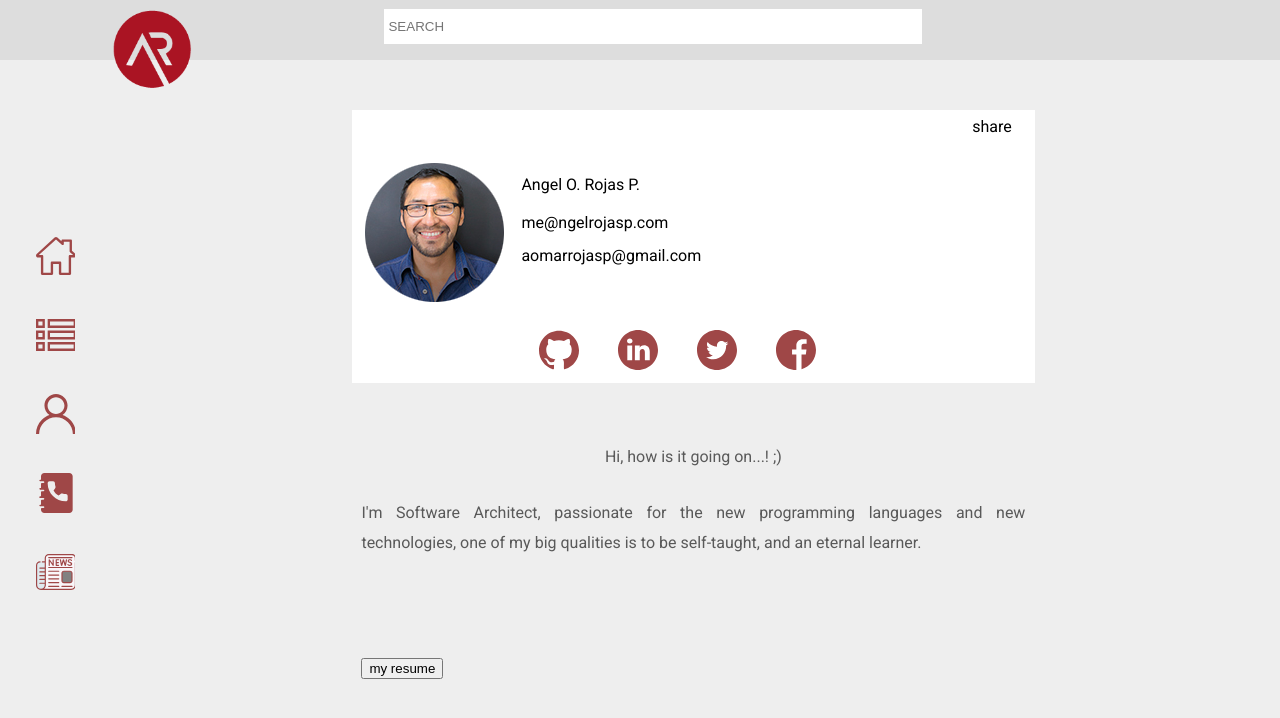
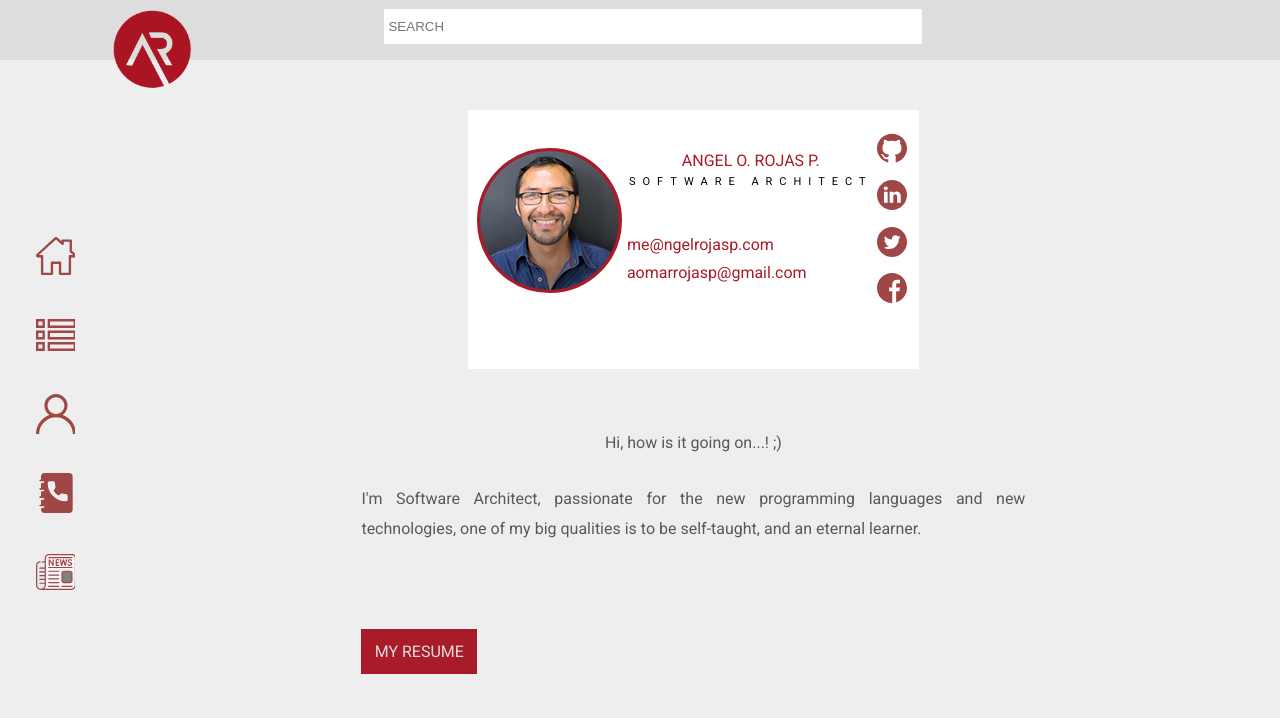
Before and after one commit to ngelrojas/ngelrojasp-blog, a React app: page /about-me in a window 1280 px wide. Shown: the top 718 px of the page. Built offline with nearby package versions, Linux system fonts and the light colour scheme.

Commit message:
erro to download file

```diff
--- a/src/pages/about/about.component.jsx
+++ b/src/pages/about/about.component.jsx
@@ -7,7 +7,8 @@ import TwitterComponent from './assets/twitter.component.jsx';
 import FComponent from './assets/f.component.jsx';
 import './about.styles.scss';
 
-const AboutMe = () => (
+const AboutMe = () => {
+return(
     <main>
         <div className="aboutme">
             <div className="aboutme__card">
@@ -17,21 +18,26 @@ const AboutMe = () => (
                     </figure>
                 </div>
                 <div className="aboutme__content">
-                    <div className="name"><h1>Angel O. Rojas P.</h1></div>
+                    <div className="name">
+                        <h1>Angel O. Rojas P.</h1>
+                        <h1 className="title">Software Architect</h1>
+                    </div>
                     <div className="emails">
                         <h1 className="one">me@ngelrojasp.com</h1>
                         <h1 className="two">aomarrojasp@gmail.com</h1>
                     </div>
                     <div className="social-networks">
-                        <ul>
-                            <li> <Link to='/'><GitHubComponent className="social-icons"/></Link></li>
-                            <li> <Link to='/'><LinkedInComponent className="social-icons" /></Link></li>
-                            <li> <Link to='/'><TwitterComponent className="social-icons" /></Link></li>
-                            <li> <Link to='/'><FComponent className="social-icons"/></Link></li>
-                        </ul>
+
                     </div>
                 </div>
-                <div className="aboutme__share">share</div>
+                <div className="aboutme__share">
+                    <ul>
+                        <li> <Link to='https://github.com/ngelrojasp'><GitHubComponent className="social-icons"/></Link></li>
+                        <li> <Link to='/'><LinkedInComponent className="social-icons" /></Link></li>
+                        <li> <Link to='/'><TwitterComponent className="social-icons" /></Link></li>
+                        <li> <Link to='/'><FComponent className="social-icons"/></Link></li>
+                    </ul>
+                </div>
             </div>
             <div className="aboutme__words">
                 <h1 className="title">Hi, how is it going on...! ;)</h1>
@@ -42,10 +48,10 @@ const AboutMe = () => (
                 </h1>
             </div>
             <div className="aboutme__btn">
-               <button>my resume</button>
+                <Link to="/public/angel-rojas.pdf" target="_blank" className="btn-download" download>my resume</Link>
             </div>
         </div>
     </main>
-);
+)};
 
 export default AboutMe;
--- a/src/pages/about/about.styles.scss
+++ b/src/pages/about/about.styles.scss
@@ -7,35 +7,49 @@
     }
     .aboutme__card{
         display: grid;
-        grid-template-columns: 22% 70% 10%;
-        grid-template-rows: 50px 200px 50px;
-        width: 664px;
+        grid-template-columns: 22% 70% auto;
+        grid-template-rows: auto auto auto;
+        width: 45%;
         margin: 0 auto;
         padding: 1%;
         background-color: #ffffff;
-        height: 254px;
+        height: 240px;
         .aboutme__me{
             grid-row: 1 / 4;
             text-align: center;
             figure{
                 margin-top: 30%;
+                img{
+                    border: 3px solid #A91B28;
+                    border-radius: 50%;
+                    background: #A91B28;
+                }
             }
         }
         .aboutme__content{
             grid-row: 1 / 4;
-            padding: 3%;
+            padding-top: 3%;
+            padding-left: 18%;
             .name{
                 margin-top: 10%;
                 h1{
-                    margin-bottom: 2%;
+                    margin-bottom: 3%;
+                    color:#A91B28;
+                    text-transform: uppercase;
+                    text-align: center;
+                }
+                .title{
+                    font-size: 11px;
+                    color: #000000;
+                    letter-spacing: 7px;
                 }
             }
             .emails{
+                margin-top: 20%;
+                h1{
                     margin-top: 5%;
-                h1{
-                    margin-top: 1%;
                     margin-bottom: 4%;
-                }
+                    color:#A91B28;
                 }
             }
             .social-networks{
@@ -47,9 +61,23 @@
                         margin-left: 4%;
                         margin-right: 4%;
                         .social-icons{
-                        width: 40px;
-                        height: 40px;
+                            width: 30px;
+                            height: 30px;
                         }
+                    }
+                }
+            }
+        }
+
+    }
+    .aboutme__share{
+        ul{
+            li{
+                margin-top: 40%;
+                text-align: center;
+                .social-icons{
+                    width: 30px;
+                    height: 30px;
                 }
             }
         }
@@ -75,5 +103,12 @@
         grid-column: 1 / span 4;
         width: 664px;
         margin: 0 auto;
+        .btn-download{
+            border: none;
+            background: #A91B28;
+            color: #dddddd;
+            padding: 2%;
+            text-transform: uppercase
         }
     }
+}
```
Also changed, not shown: 1 other file (tests, documents, lock files or other folders). Lines whose indentation alone changed are shown as unchanged.
